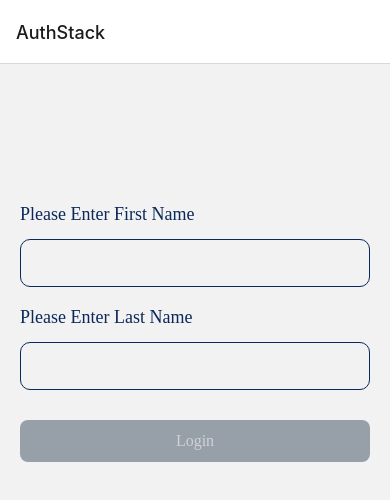
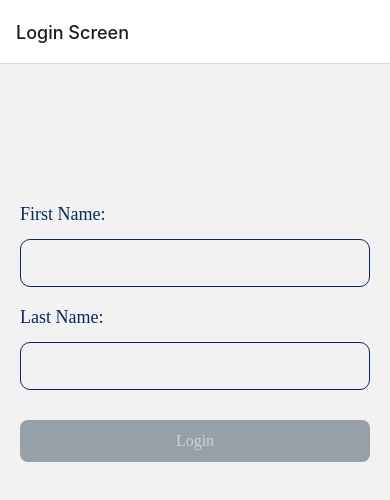
Before and after one commit to ankitkhaire20/LangaugeSelector, a React Native app: screen /Login in a window 390 px wide. Shown: the top 500 px of the page. Built offline with nearby package versions, Linux system fonts and the light colour scheme.

Commit message:
- work continue on the same.
- work continue on the same.

```diff
--- a/src/navigation/index.tsx
+++ b/src/navigation/index.tsx
@@ -17,7 +17,7 @@ export const AuthStack: React.FC = () => {
     return (
         <Auth.Navigator>
             <Auth.Screen
-                name={Routes.Login}
+                name={'Login'}
                 component={LoginScreenContainer}
                 options={{ headerShown: false }}
             />
--- a/src/screens/AuthStack/Login/LoginScreenComponent.tsx
+++ b/src/screens/AuthStack/Login/LoginScreenComponent.tsx
@@ -35,7 +35,7 @@ const LoginScreenComponent: React.FC<LoginScreenComponentProps> = (props) => {
                 }}
                 render={({ field: { onChange, value } }) => (
                     <TextField
-                        label="Please Enter First Name"
+                        label="First Name:"
                         // leftIcon={value ? 'close' : undefined}
                         rightIcon={value ? 'close' : undefined}
                         onPressLeftIcon={() => {
@@ -70,7 +70,7 @@ const LoginScreenComponent: React.FC<LoginScreenComponentProps> = (props) => {
                 }}
                 render={({ field: { onChange, value } }) => (
                     <TextField
-                        label="Please Enter Last Name"
+                        label="Last Name:"
                         secureTextEntry={false}
                         value={value}
                         ref={lastnameRef} // Attach ref to last name TextField
--- a/src/screens/RootContainer.tsx
+++ b/src/screens/RootContainer.tsx
@@ -27,7 +27,7 @@ const RootContainer: React.FC = () => {
                         />
                     ) : (
                         <BaseStack.Screen
-                            name={Routes.Auth}
+                            name={"Login Screen"}
                             component={AuthStack}
                         />
                     )}
```
Also changed, not shown: 1 other file (tests, documents, lock files or other folders).
